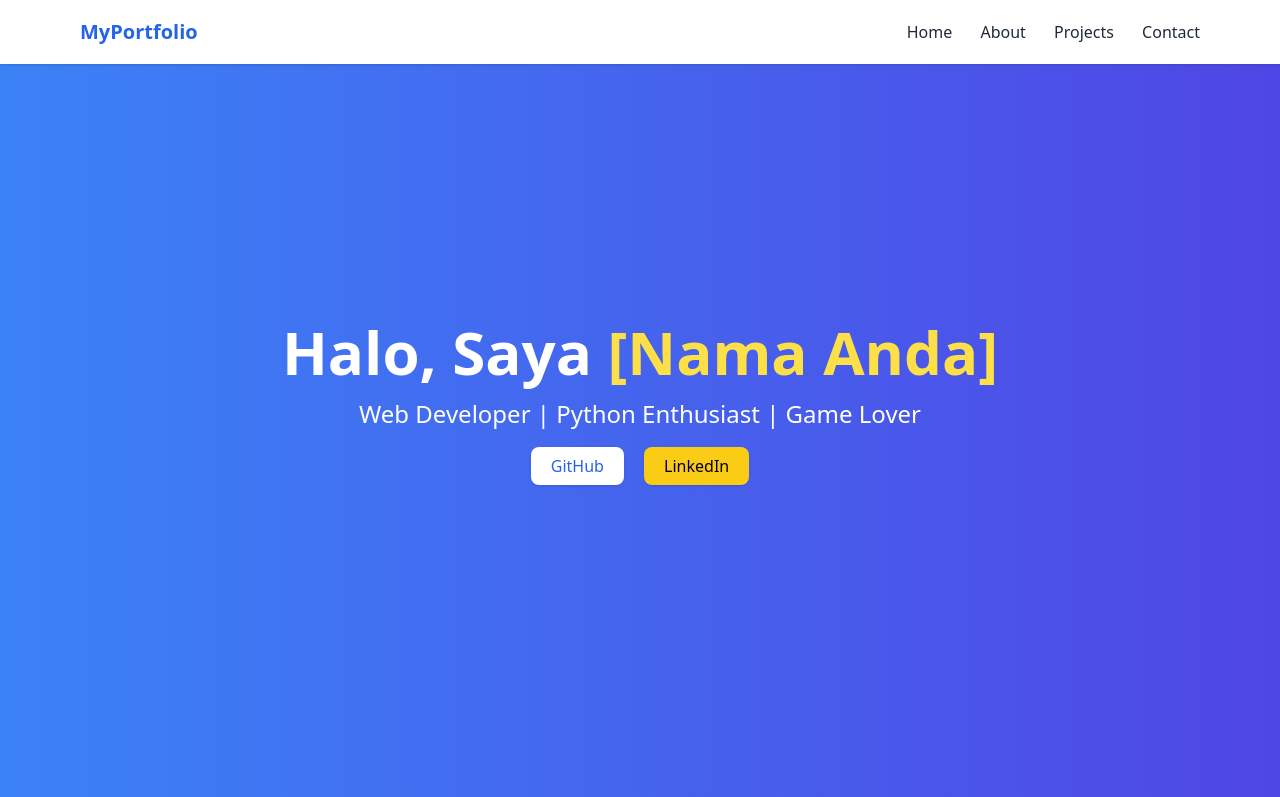
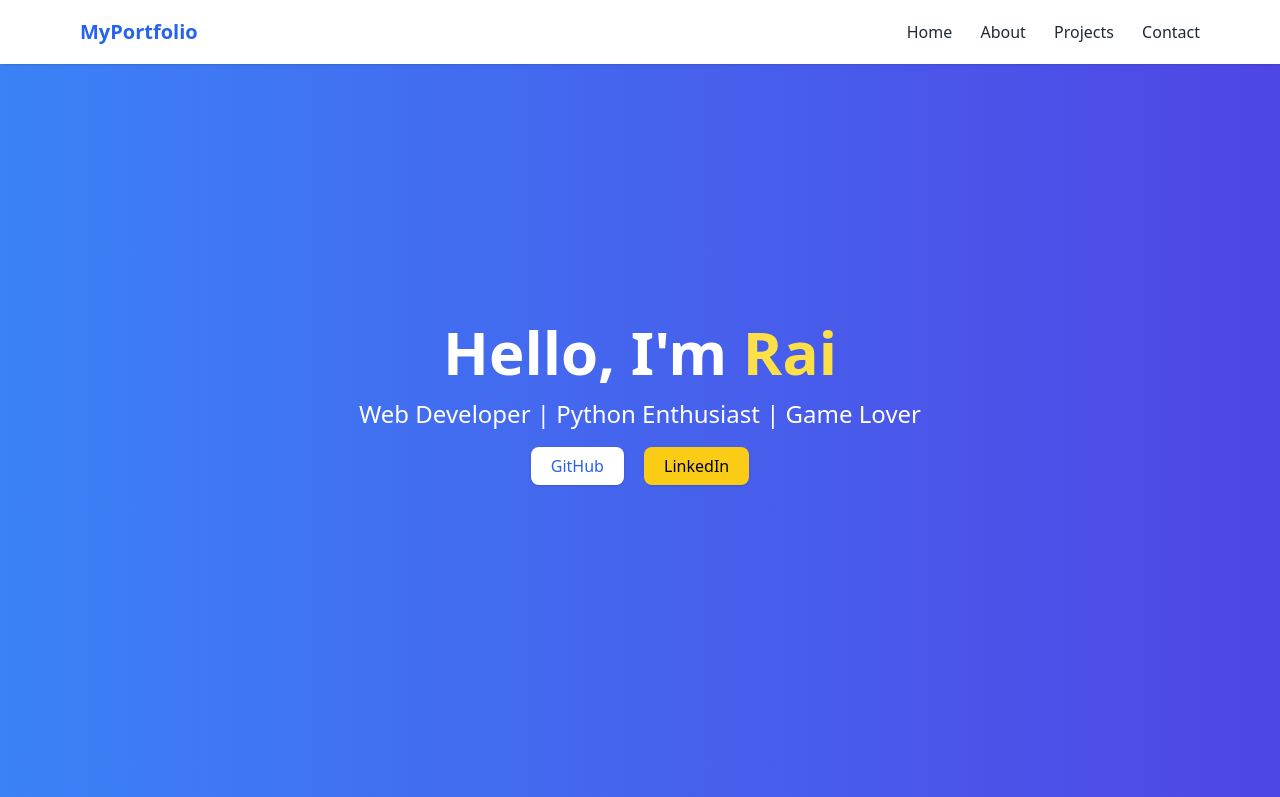
Before and after one commit to raykkun/myportfolio-website, a plain HTML site: page index.html in a window 1280 px wide. Shown: the top 797 px of the page. Drawn offline with nearby package versions, Linux system fonts and the light colour scheme.

Commit message:
update page

```diff
--- a/index.html
+++ b/index.html
@@ -3,7 +3,7 @@
 <head>
   <meta charset="UTF-8">
   <meta name="viewport" content="width=device-width, initial-scale=1.0">
-  <title>Portfolio - Nama Anda</title>
+  <title>Portfolio - Rai</title>
   <script src="https://cdn.tailwindcss.com"></script>
 </head>
 <body class="bg-gray-50 text-gray-800">
@@ -23,7 +23,7 @@
 
   <!-- Hero Section -->
   <section id="home" class="h-screen flex flex-col justify-center items-center text-center bg-gradient-to-r from-blue-500 to-indigo-600 text-white">
-    <h1 class="text-4xl md:text-6xl font-bold">Halo, Saya <span class="text-yellow-300">[Nama Anda]</span></h1>
+    <h1 class="text-4xl md:text-6xl font-bold">Hello, I'm <span class="text-yellow-300">Rai</span></h1>
     <p class="mt-4 text-lg md:text-2xl">Web Developer | Python Enthusiast | Game Lover</p>
     <div class="mt-6 space-x-4">
       <a href="https://github.com/username" target="_blank" class="bg-white text-blue-600 px-5 py-2 rounded-lg shadow hover:bg-gray-100">GitHub</a>
```
